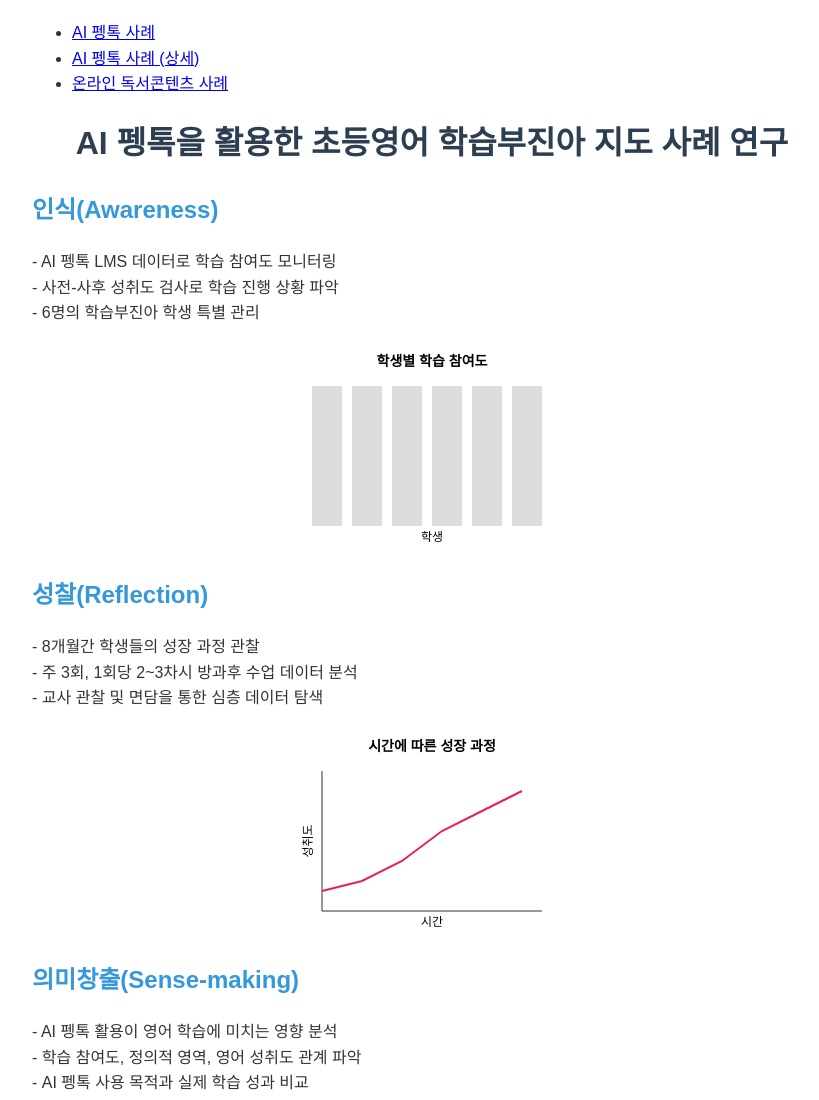
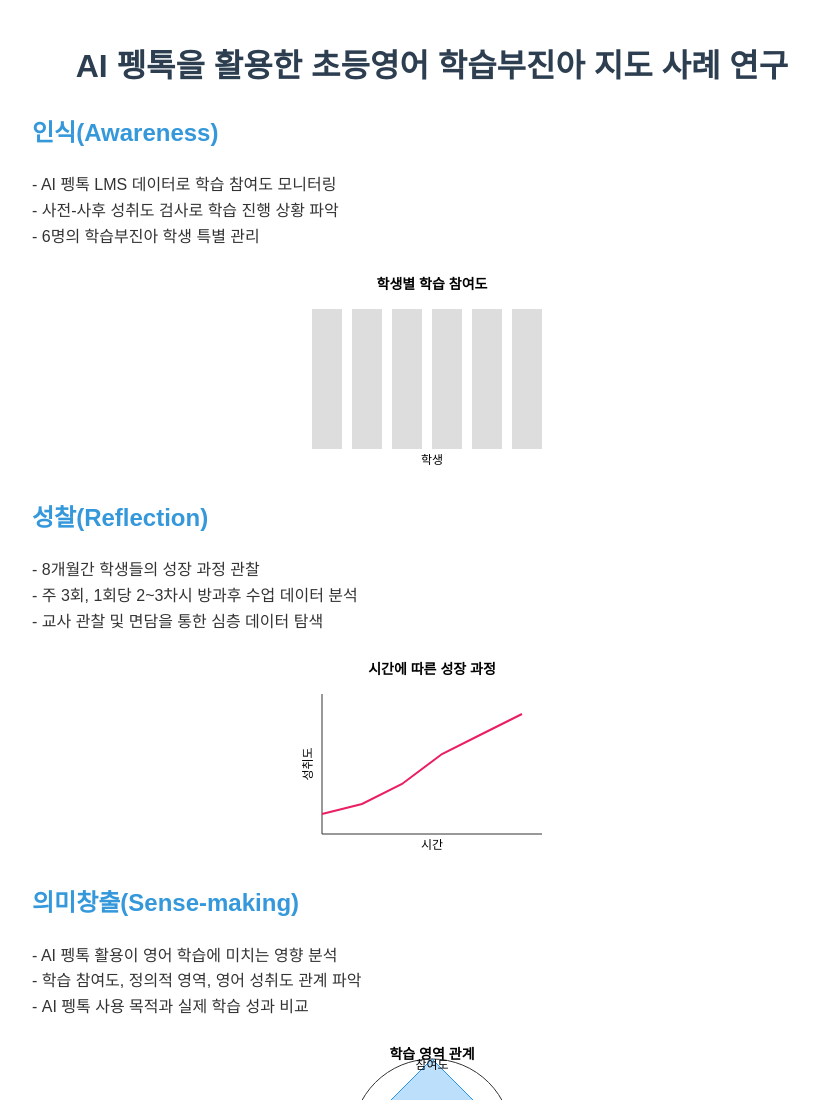
Before and after one commit to kfcmanck/verbert, a plain HTML site: page page2.html in a window 1280 px wide. Shown: the top 1100 px of the page, without its empty margins (208-1027 px from the left). Drawn offline with Linux system fonts and the light colour scheme.

Commit message:
Update page2.html

```diff
--- a/page2.html
+++ b/page2.html
@@ -1,10 +1,3 @@
-<nav>
-  <ul>
-    <li><a href="index.html">AI 펭톡 사례</a></li>
-    <li><a href="page2.html">AI 펭톡 사례 (상세)</a></li>
-    <li><a href="page3.html">온라인 독서콘텐츠 사례</a></li>
-  </ul>
-</nav>
 <!DOCTYPE html>
 <html lang="ko">
 <head>
```
